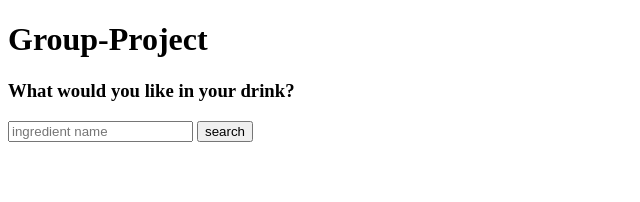
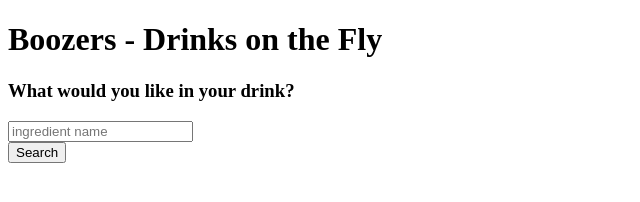
Before and after one commit to onnajiego/drink-when-thirsty, a plain HTML site: page index.html in a window 1280 px wide. Shown: the whole page, without its empty margins (0-640 px from the left). Drawn offline with Linux system fonts and the light colour scheme.

Commit message:
renaming

```diff
--- a/index.html
+++ b/index.html
@@ -4,17 +4,18 @@
     <meta charset="UTF-8" />
     <meta http-equiv="X-UA-Compatible" content="IE=edge" />
     <meta name="viewport" content="width=device-width, initial-scale=1.0" />
-    <title>Group-Project</title>
+    <title>Drink When Thirsty</title>
   </head>
   <body>
     <header>
-      <h1>Group-Project</h1>
+      <h1>Boozers - Drinks on the Fly</h1>
     </header>
     <div>
       <section>
         <h3>What would you like in your drink?</h3>
         <input placeholder="ingredient name" />
-        <button>search</button>
+        <br>
+        <button>Search</button>
       </section>
     </div>
   </body>
```
